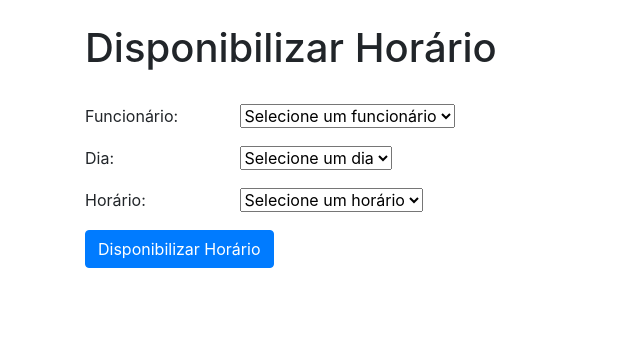
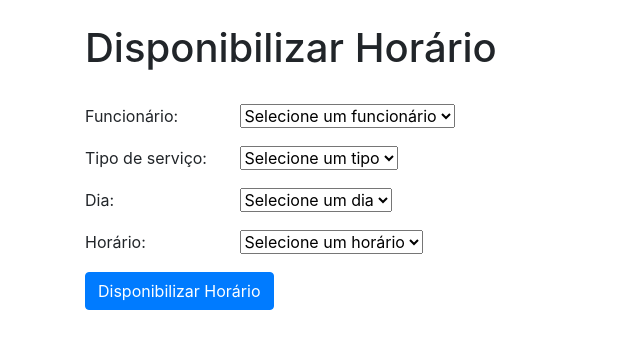
Before and after one commit to ThiSo/SalaoOnline, a Flask app: page /new_schedule in a window 1280 px wide. Shown: the part 74-423 px from the top of the page, without its empty margins (0-640 px from the left). Run offline with Flask 3, Linux system fonts and the light colour scheme; the visitor is signed in with stand-in values (Sample User, id 1); data comes from the database, SQL or seed files in the repository; some libraries are stand-ins or nearby versions.

Commit message:
Tipos de atendimento adicionados

```diff
--- a/website/controllers/ScheduleController.py
+++ b/website/controllers/ScheduleController.py
@@ -45,6 +45,8 @@ def new_schedule():
     if request.method =='POST':
         schedule_data = request.form.get('data')
         employee_name = request.form.get('employee_name')
+        schedule_date = request.form.get('date')
+        schedule_type = request.form.get('type')
 
         employee = User.query.filter_by(name=employee_name).first()
 
@@ -52,7 +54,7 @@ def new_schedule():
             flash('Este funcionário não existe.', category='error')
         else:
             id_employee = employee.id
-            new_schedule = Schedule(data=schedule_data, employee=id_employee)
+            new_schedule = Schedule(data=schedule_data, employee=id_employee, date=schedule_date, type=schedule_type)
             db.session.add(new_schedule)
             db.session.commit()
             flash('Horário lançado no sistema com sucesso!', category='sucess')
--- a/website/models/models.py
+++ b/website/models/models.py
@@ -7,6 +7,7 @@ class Schedule(db.Model):
     id = db.Column(db.Integer, primary_key=True)
     data = db.Column(db.String(10))
     date = db.Column(db.String(10))
+    type = db.Column(db.String(1))
     employee = db.Column(db.Integer, db.ForeignKey('user.id'), nullable=False)
 
 class User(db.Model, UserMixin):
--- a/website/templates/new_schedule.html
+++ b/website/templates/new_schedule.html
@@ -13,6 +13,14 @@
         {% for employee in employees %}
             <option value="{{ employee.name }}">{{ employee.name }}</option>
         {% endfor %}
+        </select><br>
+    </div>
+    <div class="form group">
+        <label for="type">Tipo de serviço:</label>
+        <select name="type" id="type" required>
+            <option value="">Selecione um tipo</option>
+            <option value="Corte de Cabelo">Corte de Cabelo</option>
+            <option value='Pintura de Unhas'>Pintura de Unhas</option>
         </select><br>
     </div>
     <div class="form group">
```
Also changed, not shown: website/templates/search.html (+12 -0 lines).
